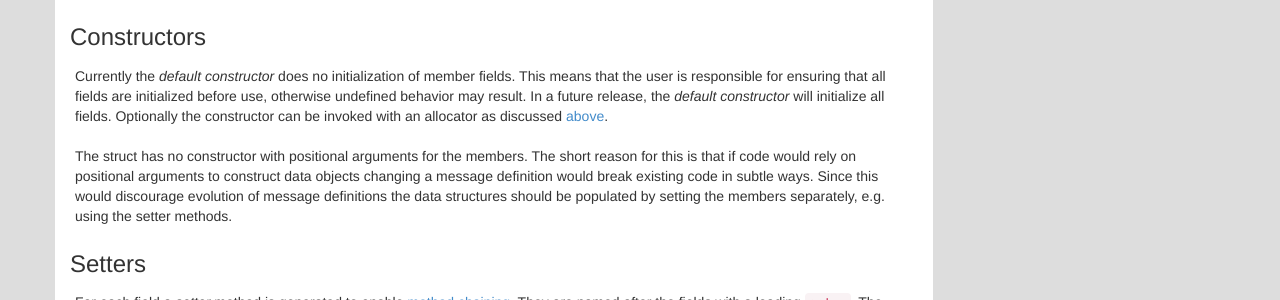
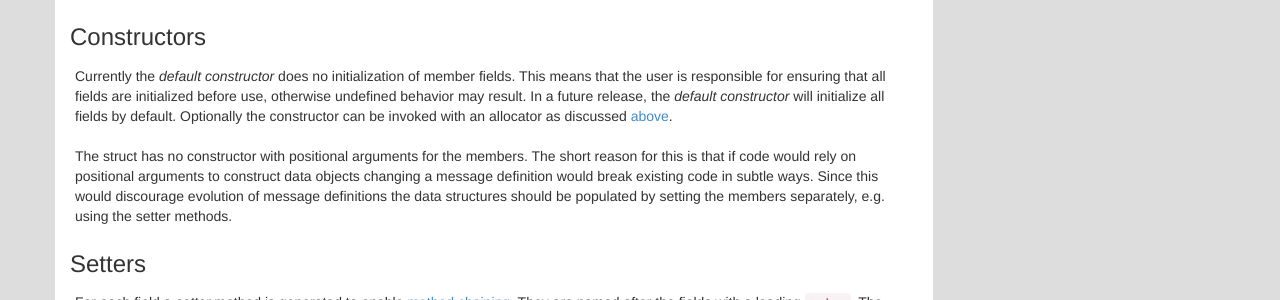
Before and after one commit to ros2/design, a Jekyll site: the page built from articles/112_generated_interfaces_cpp.md, in a window 1280 px wide and 900 px high, scrolled down 1848 px. Shown: the part 172-472 px from the top of the window. Built offline with Jekyll 4.4.1, drawn with Linux system fonts in a browser that asks for light colours; nearby versions of some CDN libraries.

Commit message:
Fixes from review comments.
Signed-off-by: Chris Lalancette <clalancette@openrobotics.org>

```diff
--- a/articles/112_generated_interfaces_cpp.md
+++ b/articles/112_generated_interfaces_cpp.md
@@ -41,7 +41,7 @@
 Following the C++ style guide of ROS 2 the namespace hierarchy is mapped to a folder structure.
 The filenames use lowercase alphanumeric characters with underscores for separating words and end with either `.hpp` or `.cpp`.
 
-## <a name="Messages"></a>Messages
+## Messages
 
 For a message a templated `struct` with the same name followed by an underscore is generated.
 The single template argument is the allocator for the data structure.
@@ -105,8 +105,8 @@
 
 Currently the *default constructor* does no initialization of member fields.
 This means that the user is responsible for ensuring that all fields are initialized before use, otherwise undefined behavior may result.
-In a future release, the *default constructor* will initialize all fields.
-Optionally the constructor can be invoked with an allocator as discussed [above](#Messages).
+In a future release, the *default constructor* will initialize all fields by default.
+Optionally the constructor can be invoked with an allocator as discussed [above](#messages).
 
 The struct has no constructor with positional arguments for the members.
 The short reason for this is that if code would rely on positional arguments to construct data objects changing a message definition would break existing code in subtle ways.
```
